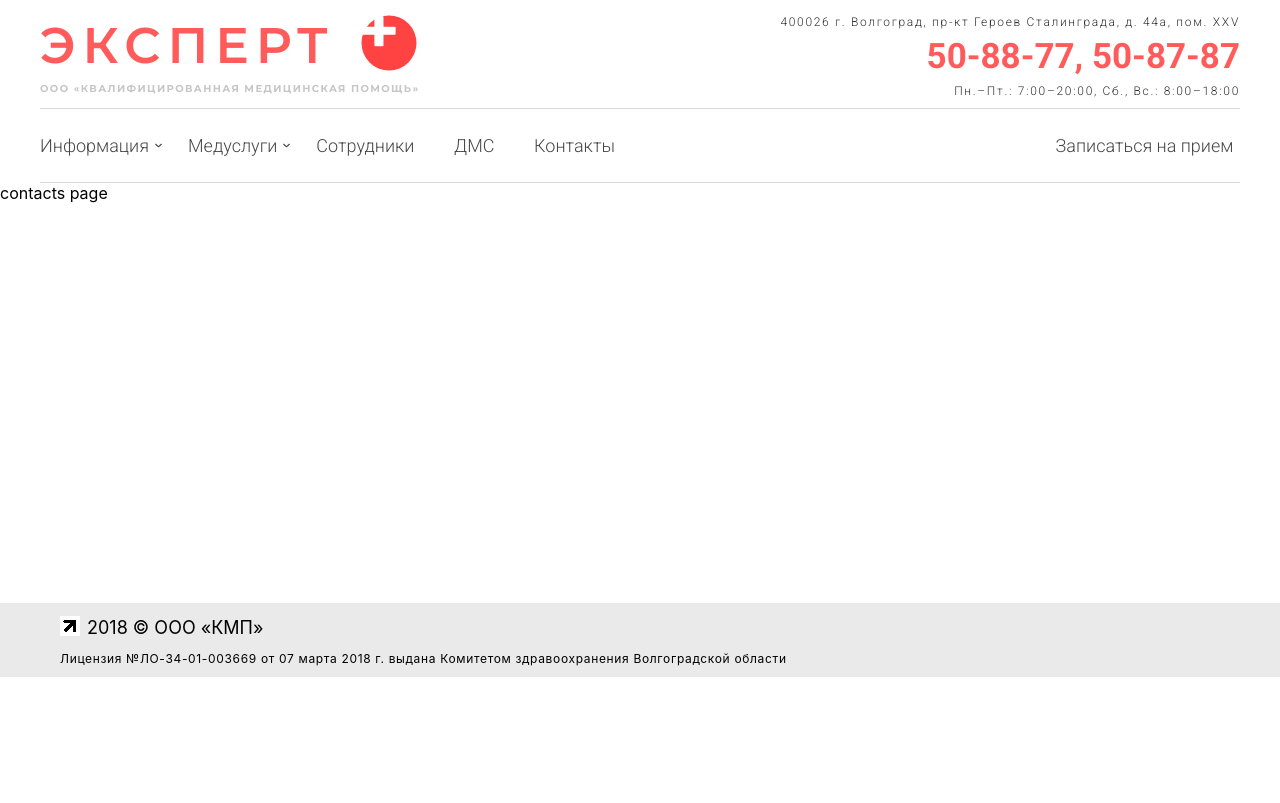
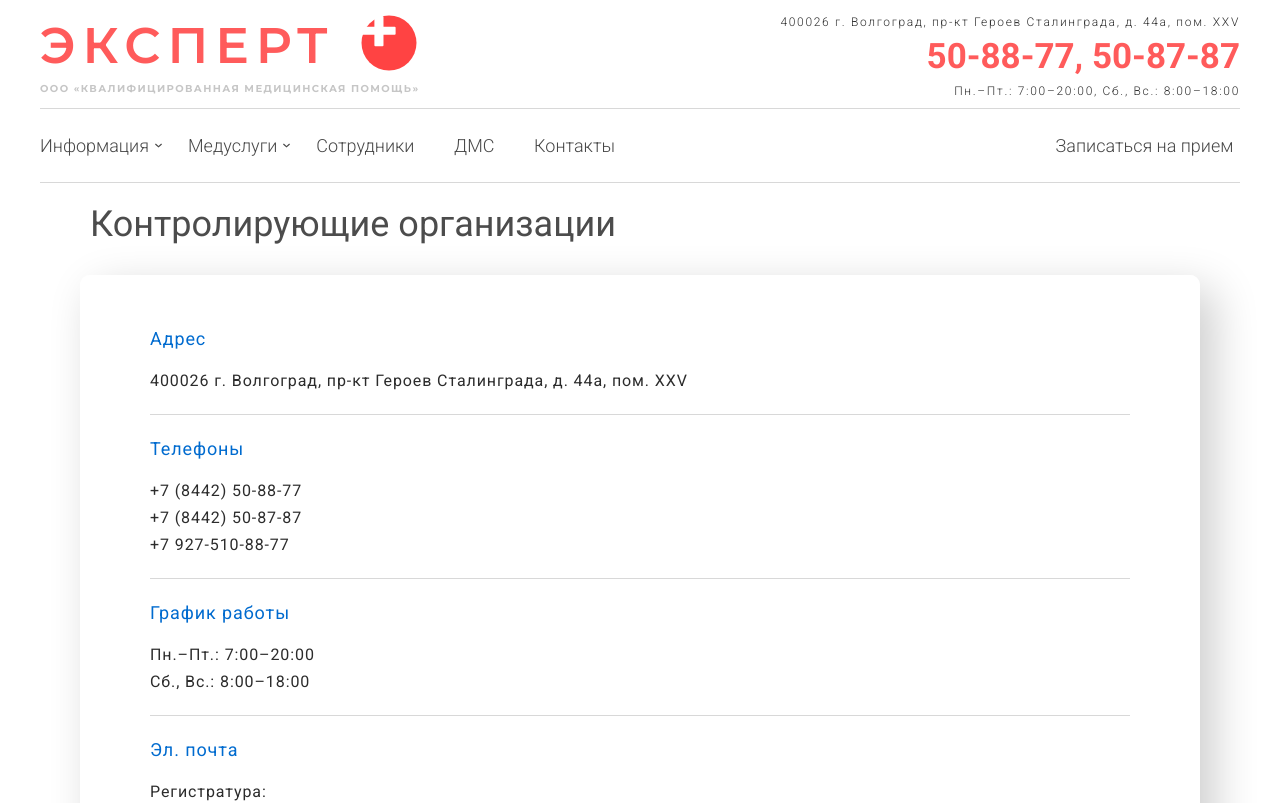
Before and after one commit to CanUFeelMyHeart/expertPlus, a React (Create React App) app in the folder medical-clinic-expert/: page /contacts in a window 1280 px wide. Shown: the top 803 px of the page. Built offline with nearby package versions, Linux system fonts and the light colour scheme; the HTML template or start-up script is replaced by a standard one.

Commit message:
contacts page is set

```diff
--- /dev/null
+++ b/medical-clinic-expert/src/pages/ContactsPage/ContactComponent.jsx
@@ -0,0 +1,25 @@
+import React from "react";
+import "./ContactsPage.css";
+
+export const ContactPageInfoComponent = (props) => {
+    return (
+        <>
+            <div className="InfoContactPage__info">
+                <h3 className="InfoContactPage__info_header">
+                    {props.header}
+                </h3>
+                <h3 className="InfoContactPage__info_desc">
+                    {props.info.map((descritpion, index) => (
+                        <h3
+                            key={index}
+                            className="InfoContactPage__info_desc"
+                        >
+                            {descritpion}
+                        </h3>
+                    ))}
+                </h3>
+            </div>
+            <hr className={props.hr_classname} />
+        </>
+    );
+};
--- /dev/null
+++ b/medical-clinic-expert/src/pages/ContactsPage/ContactInfo.jsx
@@ -0,0 +1,24 @@
+export const contactPageInformation = [
+    {
+        header: "Адрес",
+        info: [
+            "400026 г. Волгоград, пр-кт Героев Сталинграда, д. 44а, пом. XXV",
+        ],
+        hr_classname: "ContactPageInformation__hr_visible",
+    },
+    {
+        header: "Телефоны",
+        info: ["+7 (8442) 50-88-77", "+7 (8442) 50-87-87", "+7 927-510-88-77"],
+        hr_classname: "ContactPageInformation__hr_visible",
+    },
+    {
+        header: "График работы",
+        info: ["Пн.–Пт.: 7:00–20:00", "Сб., Вс.: 8:00–18:00"],
+        hr_classname: "ContactPageInformation__hr_visible",
+    },
+    {
+        header: "Эл. почта",
+        info: ["Регистратура:", "reg@508877.ru"],
+        hr_classname: "ContactPageInformation__hr_invisible",
+    },
+];
--- a/medical-clinic-expert/src/pages/ContactsPage/ContactsPage.css
+++ b/medical-clinic-expert/src/pages/ContactsPage/ContactsPage.css
@@ -0,0 +1,26 @@
+.InfoContactPage__info {
+    margin: 20px 0;
+    font-family: "Roboto";
+    font-style: normal;
+    font-weight: 400;
+    line-height: 27px;
+    letter-spacing: 0.05em;
+    font-size: 18px;
+
+    color: #2c2c2c;
+}
+
+.InfoContactPage__info_header {
+    font-size: 18px;
+    margin-bottom: 15px;
+    color: #006bcf;
+}
+
+.InfoContactPage__info_desc {
+    font-size: 16px;
+}
+
+.ContactPageInformation__hr_visible {
+    border-top: 1px solid #d8d8d8;
+    width: 100%;
+}
--- a/medical-clinic-expert/src/pages/ContactsPage/ContactsPage.jsx
+++ b/medical-clinic-expert/src/pages/ContactsPage/ContactsPage.jsx
@@ -1,9 +1,22 @@
 import React from "react";
+import { InformationContainerComponent } from "../../components/InformationContainerComponent/InformationContainerComponent";
+import { ContactPageInfoComponent } from "./ContactComponent";
+import { contactPageInformation } from "./ContactInfo";
+import "./ContactsPage.css";
 
 export const ContactsPage = () => {
     return (
-        <>
-            <div>contacts page</div>
-        </>
+        <div className="InfoControlOrgPage">
+            <InformationContainerComponent header="Контролирующие организации">
+                {contactPageInformation.map((controlInfo, index) => (
+                    <ContactPageInfoComponent
+                        key={index}
+                        header={controlInfo.header}
+                        info={controlInfo.info}
+                        hr_classname={controlInfo.hr_classname}
+                    />
+                ))}
+            </InformationContainerComponent>
+        </div>
     );
 };
```
